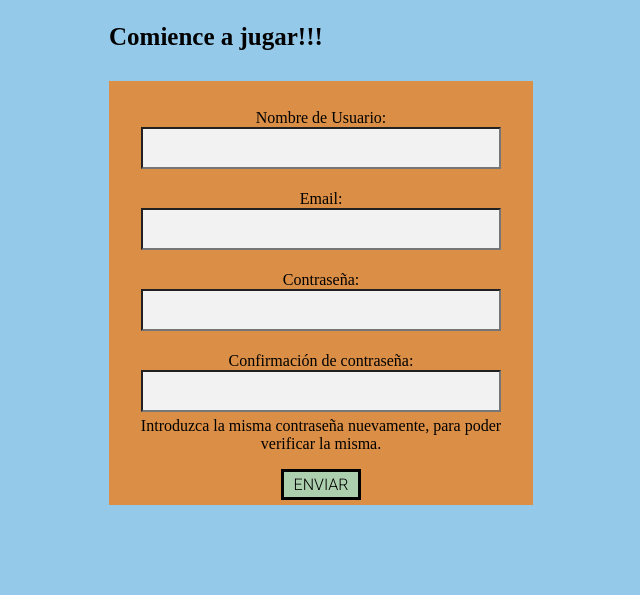
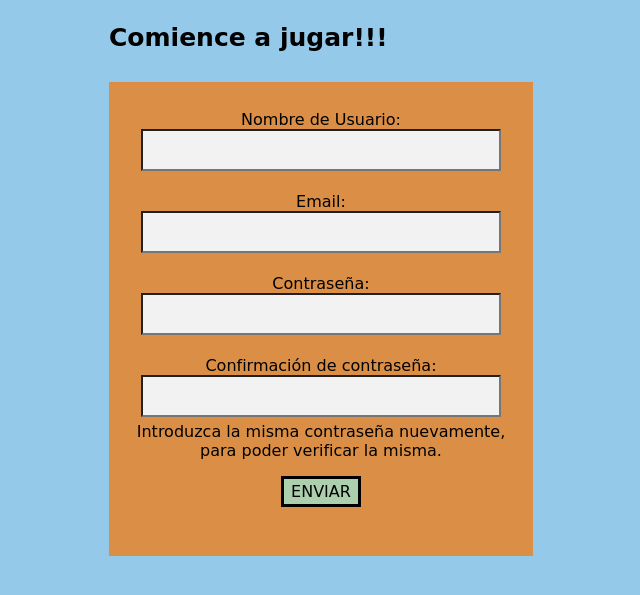
Before and after one commit to brendaHipper/TriviaChaco, a Django app: page /registro/ in a window 1280 px wide. Shown: the top 595 px of the page, without its empty margins (331-971 px from the left). Run offline with Django 3.2, Linux system fonts and the light colour scheme.

Commit message:
brenda: cambio en las fuentes del Front

```diff
--- a/static/css/styleInicio.css
+++ b/static/css/styleInicio.css
@@ -1,4 +1,4 @@
-@import url(https://fonts.googleapis.com/css?family=Roboto:300);
+/* @import url(https://fonts.googleapis.com/css?family=Roboto:300); */
 
 body{
 	background: #1DB062;
--- a/static/css/styleJugar.css
+++ b/static/css/styleJugar.css
@@ -1,4 +1,4 @@
-@import url(https://fonts.googleapis.com/css?family=Roboto:300);
+/* @import url(https://fonts.googleapis.com/css?family=Roboto:300); */
 
 /* Fondo */
 body {
--- a/static/css/styleNiveles.css
+++ b/static/css/styleNiveles.css
@@ -1,5 +1,3 @@
-@import url(https://fonts.googleapis.com/css?family=Roboto:300);
-
 body, html {
     font-size: 100%;
     padding: 0;
--- /dev/null
+++ b/static/css/styleRegistro.css
@@ -0,0 +1,70 @@
+
+body {
+    background: #94C9E9;
+  }
+
+  h1 {
+      font-family: 'Staatliches', cursive;
+      display: block;
+      font-size: 25px;
+      margin-top: 0.90em;
+      margin-bottom: 0.20em;
+      margin-left: 0;
+      margin-right: 0;
+      font-weight: bold;
+  }
+
+  /* Propiedades con respecto al Tamaño formulario de Registro*/
+  .login-page {
+      width: 400px;
+      padding: 15;
+      margin: auto;
+      font-family: 'Staatliches', cursive;
+    }
+
+  /* Propiedades del formulario.*/
+  /*padding en % para cambiar el tamaño a todos los lados*/
+  .form {
+    position: relative;
+    background: #DB8E45;
+    margin: 30px auto 20px;
+    padding: 3%;
+    text-align: center;
+    width: 400px;
+    height: 450px;
+  }
+
+
+  /*Propiedades caja de texto dentro del formulario. Campos del formulario*/
+  input {
+      font-family: 'Staatliches', cursive;
+      outline: 0;
+      background: #f2f2f2;
+      width: 90%;
+      border-radius: 10;
+      margin: 0 0 5px;
+      padding: 10px;
+      box-sizing: border-box;
+      font-size: 15px;
+    }
+
+  /* Propiedades del Botón*/
+  button {
+      font-family: 'Staatliches', cursive;
+      text-transform: uppercase;
+      outline: 0;
+      background: #accfae;
+      width: 20%;
+      border: 0;
+      padding: 3px;
+      border: solid #000;
+      color: #000;
+      font-size: 16px;
+      -webkit-transition: all 0.3 ease;
+      transition: all 0.3 ease;
+      cursor: pointer;
+    }
+
+    button:hover,.form button:active,.form button:focus {
+      background: #1DB062;
+    }
--- a/static/css/stylesRegistro.css
+++ /dev/null
@@ -1,69 +0,0 @@
-@import url(https://fonts.googleapis.com/css?family=Roboto:300);
-
-body {
-  background: #94C9E9;
-}
-
-h1 {
-    display: block;
-    font-size: 25px;
-    margin-top: 0.90em;
-    margin-bottom: 0.20em;
-    margin-left: 0;
-    margin-right: 0;
-    font-weight: bold;
-}
-
-/* Propiedades con respecto al Tamaño formulario de Registro*/
-.login-page {
-    width: 400px;
-    padding: 15;
-    margin: auto;
-  }
-
-/* Propiedades del formulario.*/
-/*padding en % para cambiar el tamaño a todos los lados*/
-.form {
-  position: relative;
-  background: #DB8E45;
-  margin: 30px auto 20px;
-  padding: 3%;
-  text-align: center;
-  width: 400px;
-  height: 400px;
-}
-
-
-/*Propiedades caja de texto dentro del formulario. Campos del formulario*/
-input {
-    font-family: "Roboto", sans-serif;
-    outline: 0;
-    background: #f2f2f2;
-    width: 90%;
-    border-radius: 10;
-    margin: 0 0 5px;
-    padding: 10px;
-    box-sizing: border-box;
-    font-size: 15px;
-  }
-
-/* Propiedades del Botón*/
-button {
-    font-family: "Roboto", sans-serif;
-    text-transform: uppercase;
-    outline: 0;
-    background: #accfae;
-    width: 20%;
-    border: 0;
-    padding: 3px;
-    border: solid #000;
-    color: #000;
-    font-size: 16px;
-    -webkit-transition: all 0.3 ease;
-    transition: all 0.3 ease;
-    cursor: pointer;
-  }
-
-  button:hover,.form button:active,.form button:focus {
-    background: #1DB062;
-  }
--- a/template/Usuario/registro.html
+++ b/template/Usuario/registro.html
@@ -6,8 +6,7 @@
     <meta http-equiv="X-UA-Compatible" content="IE=edge">
     <meta name="viewport" content="width=device-width, initial-scale=1.0">
     <title>Registro</title>
-    <!-- Customize CSS Stylesheet-->
-    <link rel="stylesheet" href="{% static 'css/stylesRegistro.css' %}">
+    <link rel="stylesheet" href="{% static 'css/styleRegistro.css' %}">
 </head>
 <body>
     <form method="POST">
--- a/template/play/jugar.html
+++ b/template/play/jugar.html
@@ -19,6 +19,11 @@
     <a href="{% url 'tablero' %}">
         <button id="start" class="btn-success">
             Ver Aqui el Tablero
+        </button>
+    </a>
+    <a href="{% url 'niveles' %}">
+        <button id="start" class="btn-success">
+            Volvé para jugar otro nivel!!
         </button>
     </a>
     <!-- compartir-->
--- a/template/play/reglasJuego.html
+++ b/template/play/reglasJuego.html
@@ -16,6 +16,11 @@
         <h1>CHAQUEÑOMETRO</h1>
         <img src="{% static 'css/Carpi1.jpg' %}" width="200" height="200"/>
         <h2>Demostrá cuánto conocés de tu provincia jugando!!!</h2>
+        <a href="{% url 'niveles' %}">
+          <button id="jugar">
+              Jugar
+          </button>
+        </a>
       </section>
       <section id="col2">
         <h1>Objetivo del juego</h1>
```
Also changed, not shown: static/css/styleLogin.css (+7 -5 lines), static/css/styleReglas.css (+20 -0 lines), db.sqlite3.
